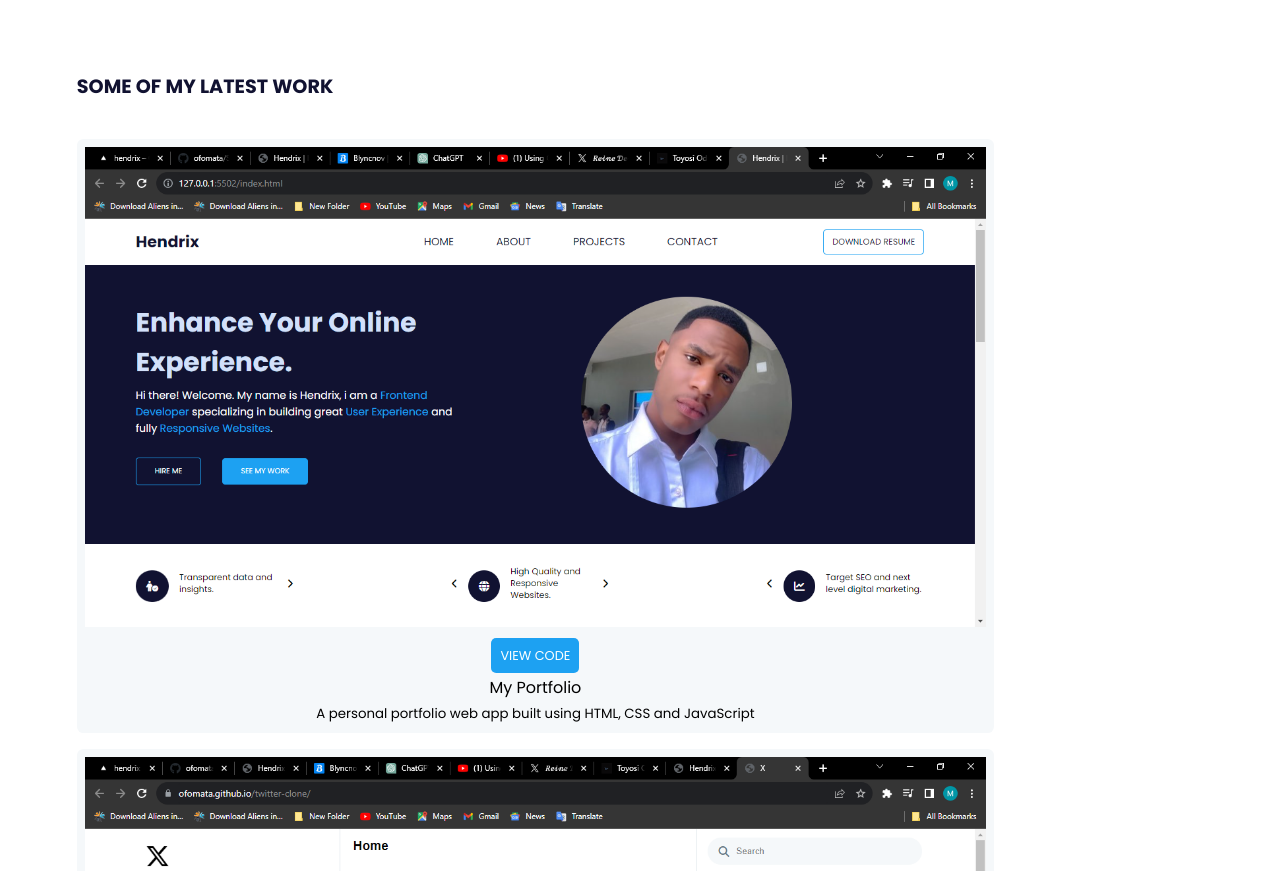
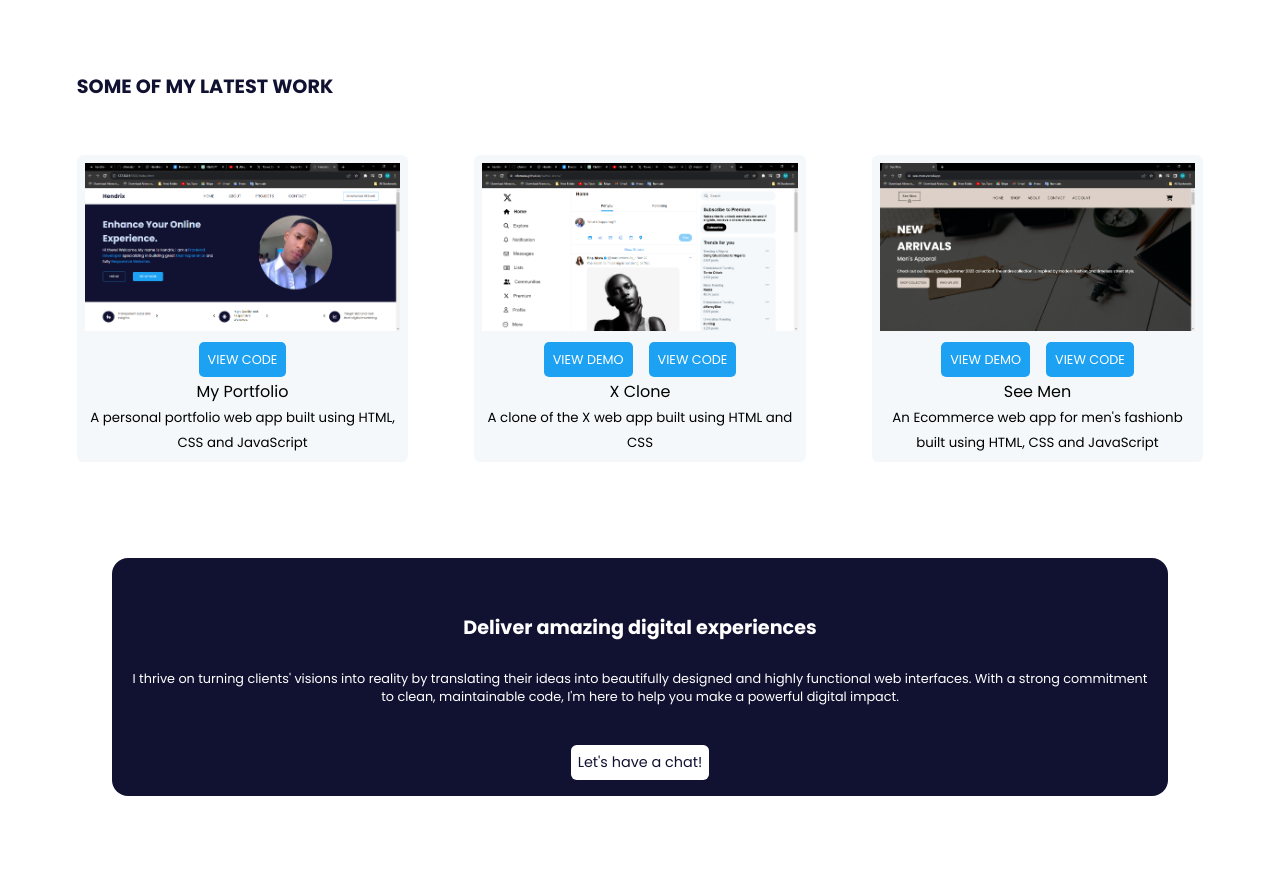
Before and after one commit to ofomata/portfolio-website, a plain HTML site: page index.html in a window 1280 px wide. Shown: the part 1100-1971 px from the top of the page. Drawn offline with Linux system fonts and the light colour scheme.

Commit message:
index.html

```diff
--- a/index.html
+++ b/index.html
@@ -134,7 +134,8 @@
             <div id="Projects">
                 <div class="project-section">
                     <h2>SOME OF MY LATEST WORK</h2>
-                    <div class="work1">
+                    <div class="work">
+                        <div class="work1">
                             <div>
                                 <img src="images/project (1).png" alt="">
                             </div>
```
